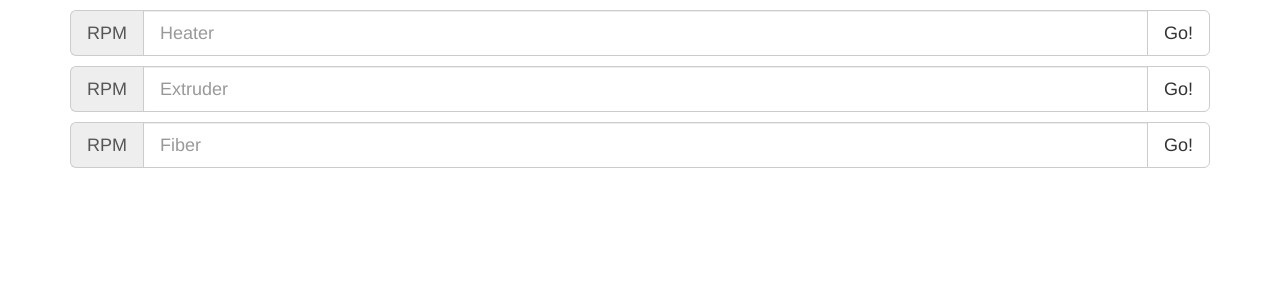
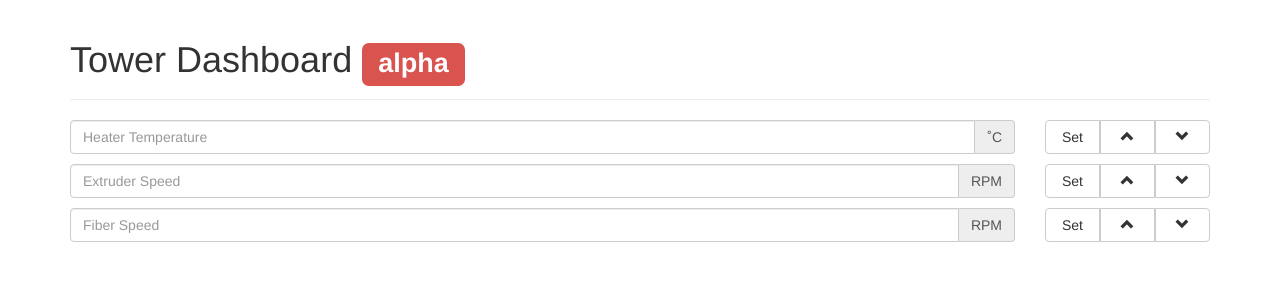
Before and after one commit to 2JS/tower2, a Flask app: page /dashboard in a window 1280 px wide. Shown: the top 300 px of the page. Run offline with Flask 2, Linux system fonts and the light colour scheme; some libraries are stand-ins or nearby versions.

Commit message:
Add Buttons and Header

```diff
--- a/app/templates/dashboard.html
+++ b/app/templates/dashboard.html
@@ -8,32 +8,59 @@
 
 <body>
 <div class="container">
+    <div class="page-header">
+        <h1>Tower Dashboard <span class="label label-danger">alpha</span></h1>
+    </div>
     <p>
-        <div class="input-group input-group-lg">
-            <span class="input-group-addon">RPM</span>
-            <input type="text" class="form-control" aria-label="Amount (to the nearest dollar)" placeholder="Heater">
-            <span class="input-group-btn">
-                <button class="btn btn-default" type="button">Go!</button>
-            </span>
+        <div class="row">
+            <div class="col-lg-10">
+                <div class="input-group">
+                    <input type="text" class="form-control" aria-label="Heater Temperature (˚C)" placeholder="Heater Temperature">
+                    <span class="input-group-addon">˚C</span>
+                </div>
+            </div>
+            <div class="col-lg-2">
+                <div class="btn-group btn-group-justified" role="group">
+                    <div class="btn-group" role="group"><button type="button" class="btn btn-default">Set</button></div>
+                    <div class="btn-group" role="group"><button type="button" class="btn btn-default"><span class="glyphicon glyphicon-chevron-up"></button></div>
+                    <div class="btn-group" role="group"><button type="button" class="btn btn-default"><span class="glyphicon glyphicon-chevron-down"></button></div>
+                </div>
+            </div>
         </div>
     </p>
     <p>
-        <div class="input-group input-group-lg">
-            <span class="input-group-addon">RPM</span>
-            <input type="text" class="form-control" aria-label="Amount (to the nearest dollar)" placeholder="Extruder">
-            <span class="input-group-btn">
-                <button class="btn btn-default" type="button">Go!</button>
-            </span>
+    <div class="row">
+        <div class="col-lg-10">
+            <div class="input-group">
+                <input type="text" class="form-control" aria-label="Extruder Speed (RPM)" placeholder="Extruder Speed">
+                <span class="input-group-addon">RPM</span>
+            </div>
         </div>
+        <div class="col-lg-2">
+            <div class="btn-group btn-group-justified" role="group">
+                <div class="btn-group" role="group"><button type="button" class="btn btn-default">Set</button></div>
+                <div class="btn-group" role="group"><button type="button" class="btn btn-default"><span class="glyphicon glyphicon-chevron-up"></button></div>
+                <div class="btn-group" role="group"><button type="button" class="btn btn-default"><span class="glyphicon glyphicon-chevron-down"></button></div>
+            </div>
+        </div>
+    </div>
     </p>
     <p>
-        <div class="input-group input-group-lg">
-            <span class="input-group-addon">RPM</span>
-            <input type="text" class="form-control" aria-label="Amount (to the nearest dollar)" placeholder="Fiber">
-            <span class="input-group-btn">
-                <button class="btn btn-default" type="button">Go!</button>
-            </span>
+    <div class="row">
+        <div class="col-lg-10">
+            <div class="input-group">
+                <input type="text" class="form-control" aria-label="Fiber Speed (RPM)" placeholder="Fiber Speed">
+                <span class="input-group-addon">RPM</span>
+            </div>
         </div>
+        <div class="col-lg-2">
+            <div class="btn-group btn-group-justified" role="group">
+                <div class="btn-group" role="group"><button type="button" class="btn btn-default">Set</button></div>
+                <div class="btn-group" role="group"><button type="button" class="btn btn-default"><span class="glyphicon glyphicon-chevron-up"></button></div>
+                <div class="btn-group" role="group"><button type="button" class="btn btn-default"><span class="glyphicon glyphicon-chevron-down"></button></div>
+            </div>
+        </div>
+    </div>
     </p>
 </div>
 </body>
```
